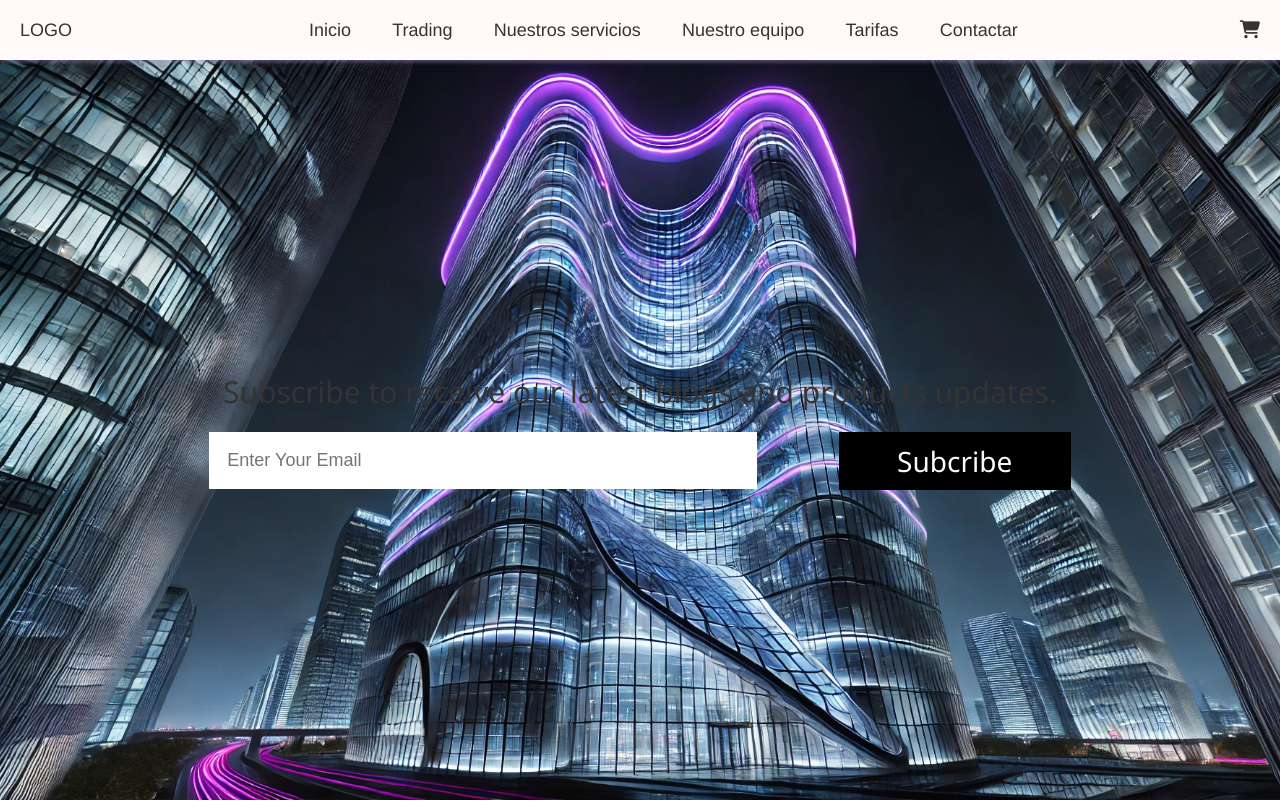
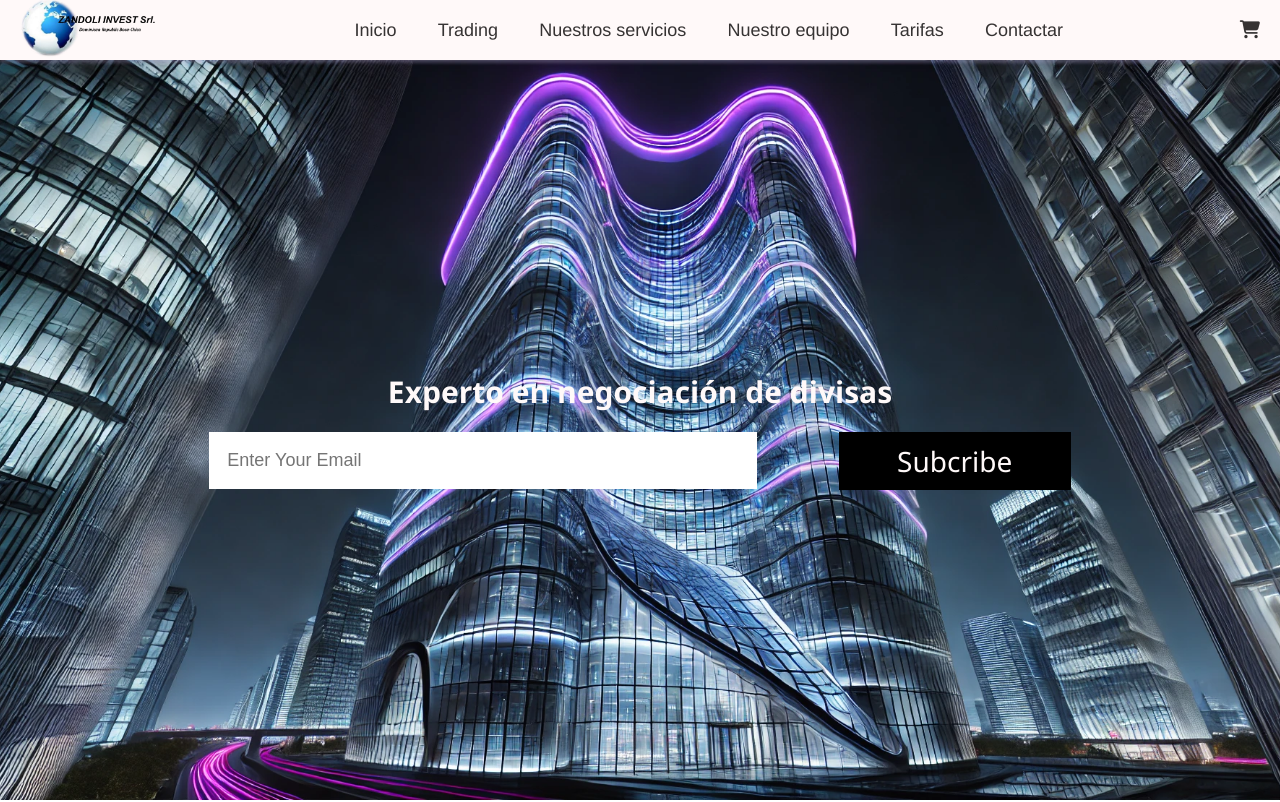
Before and after one commit to alexandersr04/trading-course-version-2, a plain HTML site: page tradingcurse 2/index.html in a window 1280 px wide. Shown: the top 802 px of the page. Drawn offline with Linux system fonts and the light colour scheme.

Commit message:
cambio de texto

```diff
--- a/tradingcurse 2/index.html
+++ b/tradingcurse 2/index.html
@@ -10,7 +10,11 @@
     <body>
         <header id="header">
             <div class="header-wrapper">
-                <div class="logo">LOGO</div>
+                <div class="logo">
+                    <a href="">
+                        <img src="assets/img/imagenes/logo.png" alt="">
+                    </a>
+                </div>
                 <nav>
                     <ul class="nav-list">
                         <li><a class="nav-link active" href="#">Inicio</a></li>
@@ -21,7 +25,7 @@
                         <li><a class="nav-link" href="#">Contactar</a></li>
                     </ul>
                 </nav>
-                <!-- <div class="language-buttons">
+               <!--  <div class="language-buttons">
                     <a href="#"><button>EN</button></a>
                     <a href="#"><button>ES</button></a>
                     <a href="#"><button>FR</button></a>
@@ -34,7 +38,7 @@
             <section class="hero">
                 <div class="sing-up centered">
                     <div class="sign-up_description">
-                        <p class="sign-up_text">Subscribe to receive our latest blogs and products updates. </p>
+                        <h1 class="sign-up_text">Experto en negociación de divisas</h1>
                     </div>
                     <form class="sign-up_form" action="" method="post">
                         <input id="email" type="email" name="email" placeholder="Enter Your Email"/>
--- a/tradingcurse 2/styles.css
+++ b/tradingcurse 2/styles.css
@@ -57,6 +57,10 @@ body {
 
 .header-wrapper .logo {
     margin-left: 2rem;
+}
+
+.header-wrapper .logo img{
+    height: 60px;
 }
 
 .header-wrapper .nav-list {
@@ -151,7 +155,7 @@ body {
 }
 
 .sing-up .sign-up_text {
-    color: var(--regula-color-text);
+    color: var(--main-color);
     font-size: 3rem;
     text-align: center;
 }
```
